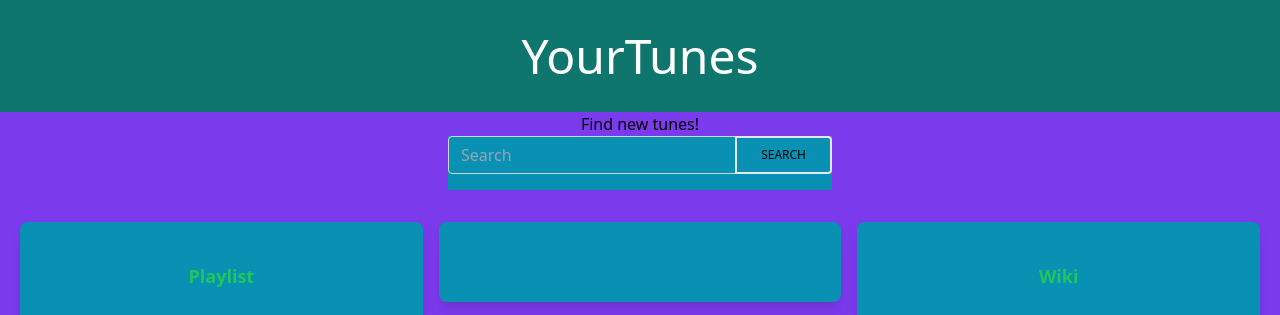
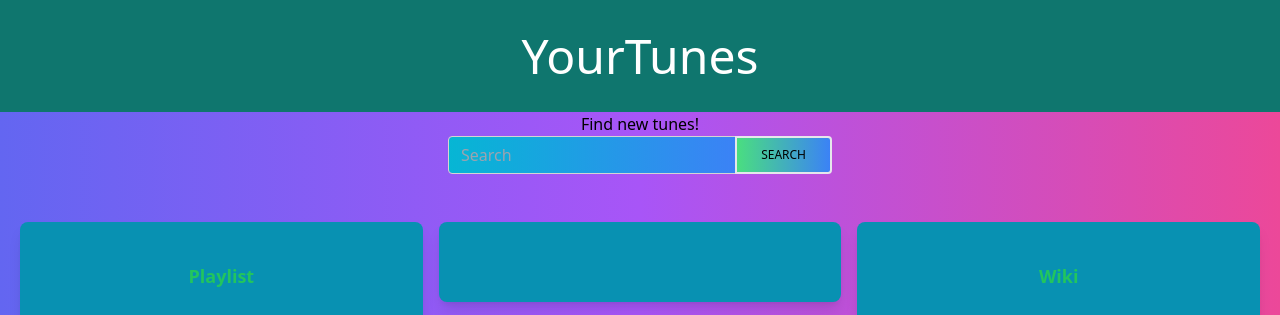
Before and after one commit to sethleininger/FoodSearch, a plain HTML site: page index.html in a window 1280 px wide. Shown: the top 315 px of the page. Drawn offline with nearby package versions, Linux system fonts and the light colour scheme.

Commit message:
made changes to color scheme, and added some hover effects

```diff
--- a/index.html
+++ b/index.html
@@ -12,7 +12,7 @@
 
 <!-- My thought process was to create a simple template that we can adjust as needed but has lines for what we planned during the wireframing -->
 
-<body class="bg-violet-600">
+<body class="bg-gradient-to-r from-indigo-500 via-purple-500 to-pink-500">
 
     <header class="bg-teal-700 text-white sticky top-0 z-10">
         <section class="max-w-4xl mx-auto p-4 flex justify-between items-center">
@@ -27,15 +27,15 @@
     </div>
     <!-- This is for the search bar/button -->
     <div class="flex justify-center">
-        <div class="mb-3 xl:w-96 bg-cyan-600">
+        <div class="mb-3 xl:w-96">
             <div class="relative mb-4 flex w-full flex-wrap items-stretch">
                 <!-- This is the input, or form for the search bar -->
                 <input type="search"
-                    class="relative m-0 -mr-px block w-[1%] min-w-0 flex-auto rounded-l border border-solid border-neutral-300 bg-transparent bg-clip-padding px-3 py-1.5 text-base font-normal text-neutral-700 outline-none transition duration-300 ease-in-out focus:border-primary-600 focus:text-neutral-700 focus:shadow-te-primary focus:outline-none dark:border-neutral-600 dark:text-neutral-200 dark:placeholder:text-neutral-200"
+                    class="bg-gradient-to-r from-cyan-500 to-blue-500 relative m-0 -mr-px block w-[1%] min-w-0 flex-auto rounded-l border border-solid border-neutral-300 bg-transparent bg-clip-padding px-3 py-1.5 text-base font-normal text-neutral-700 outline-none transition duration-300 ease-in-out focus:border-primary-600 focus:text-neutral-700 focus:shadow-te-primary focus:outline-none dark:border-neutral-600 dark:text-neutral-200 dark:placeholder:text-neutral-200"
                     placeholder="Search" aria-label="Search" aria-describedby="button-addon3" />
                     <!-- This will be the event listener for the input submit -->
                 <button
-                    class="relative z-[2] rounded-r border-2 border-primary px-6 py-2 text-xs font-medium uppercase text-primary transition duration-150 ease-in-out hover:bg-black hover:bg-opacity-5 focus:outline-none focus:ring-0"
+                    class="relative z-[2] rounded-r border-2 border-primary px-6 py-2 text-xs font-medium uppercase text-primary transition duration-150 ease-in-out bg-gradient-to-r from-green-400 to-blue-500 hover:from-pink-500 hover:to-yellow-500 focus:outline-none focus:ring-0"
                     type="button" id="button-addon3" data-te-ripple-init>
                     Search
                 </button>
```
